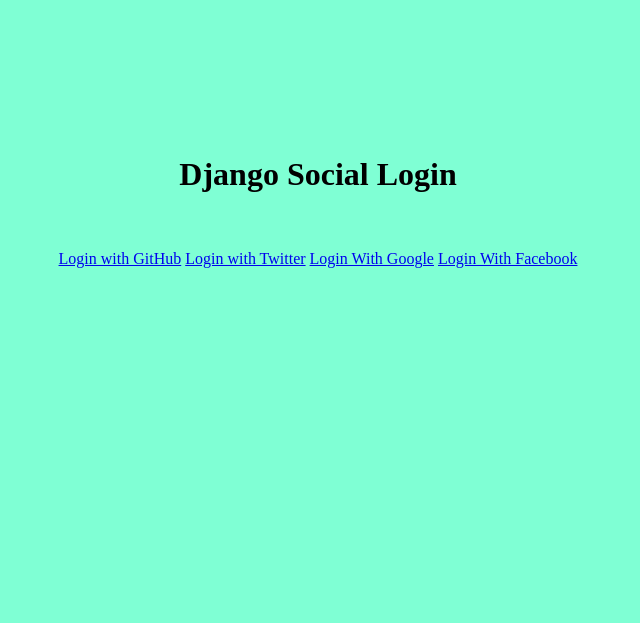
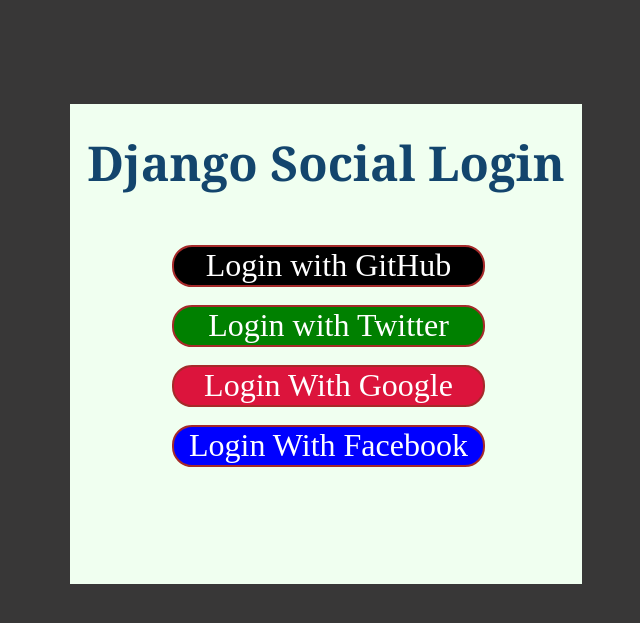
Before and after one commit to Sreemoyee26/Social_Auth_app, a Django app: page /social_auth/home/ in a window 1280 px wide. Shown: the top 623 px of the page, without its empty margins (322-962 px from the left). Run offline with Django 3.2, Linux system fonts and the light colour scheme; some libraries are stand-ins or nearby versions.

Commit message:
adding styles

```diff
--- a/social_auth_app/static/css/styles.css
+++ b/social_auth_app/static/css/styles.css
@@ -1,3 +1,60 @@
+.{
+  box-sizing: border-box;
+}
 body{
-  background-color: aquamarine;
+  background-color:rgb(56, 55, 55);
 }
+.container1{
+  text-align: center;
+  padding-top:8vh;
+}
+.container2{
+  background-color: honeydew;
+  width:40vw;
+  height:60vh;
+  margin-left: 30vw;
+}
+h1{
+  color: rgb(19, 69, 109);
+  font-size: 3em;
+  font-family:Georgia, 'Times New Roman', Times, serif ;
+  padding-top:5%;
+}
+.git{
+  background-color: black;
+}
+.twit{
+  background-color:green;
+}
+.goo{
+  background-color: crimson;
+}
+.face{
+  background-color: blue;
+}
+a{
+  color:white;
+  font-size: 2em;
+  border-radius: 20px;
+  border: darkgray;
+  padding:0.1%;
+  display: block;
+  width:60%;
+  margin-left:20%;
+  text-decoration: none;
+  border:2px solid brown;
+}
+a:hover,.sub:hover{
+  color: #2161f2;
+  background: #f0f4fe;
+  text-decoration: none;
+  border: 2px outset #2161f2;
+}
+h3{
+  font-size: 3em;
+  color:blue;
+  font-family: Verdana, Geneva, Tahoma, sans-serif;
+}
+.log{
+  background-color:blue;
+}
--- a/social_auth_app/templates/home.html
+++ b/social_auth_app/templates/home.html
@@ -14,27 +14,28 @@
   </head>
 
   <body>
-    <div class="container" style="text-align: center; padding-top: 10%;">
+    <div class="container1">
+      <div class="container2">
         <h1>Django Social Login</h1>
 
-      <br /><br />
+        <br>
 
         {% if user.is_authenticated %}
           <h3>Welcome {{ user.username }} !!!</h3>
-        <br /><br />
-        <a href="{% url 'account_logout' %}">Logout</a>
+          <br>
+          <a href="{% url 'account_logout' %}" class="log">Logout</a>
         {% else %}
 
           <a href="{% provider_login_url 'github' %}" class="git"> Login with GitHub</a>
-
+          <br>
           <a href="{% provider_login_url 'twitter' %}" class="twit">Login with Twitter</a>
-
+          <br>
           <a href="{% provider_login_url 'google' %}" class="goo">Login With Google</a>
-
+          <br>
           <a href="{% provider_login_url 'facebook' %}" class="face">Login With Facebook</a>
 
         {% endif %}
       </div>
+    </div>
   </body>
-
 </html>
```
Also changed, not shown: db.sqlite3. Lines whose indentation alone changed are shown as unchanged.
